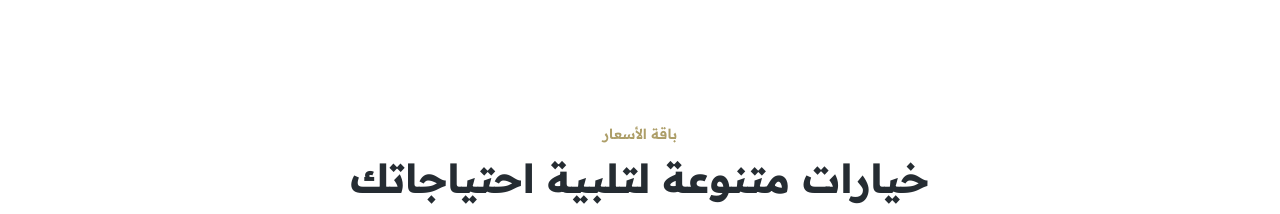
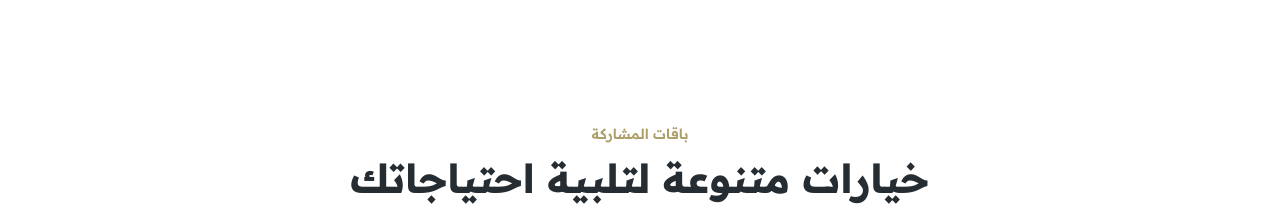
Before and after one commit to ousszizou/omran-event, a Next.js app: page / in a window 1280 px wide. Shown: the part 5900-6114 px from the top of the page. Built offline with nearby package versions, Linux system fonts and the light colour scheme.

Commit message:
change the participation packages caption

```diff
--- a/components/sections/pricing.tsx
+++ b/components/sections/pricing.tsx
@@ -73,7 +73,7 @@ export const PricingSection = () => {
   return (
     <section className="container mx-auto py-16">
       <p className="text-center text-sm font-semibold text-[#AD9E68] mb-2">
-        باقة الأسعار
+        باقات المشاركة
       </p>
       <h1 className="text-[#252C32] text-[2.5rem] leading-[3.25rem] font-bold text-center mb-4">
         خيارات متنوعة لتلبية احتياجاتك
```
